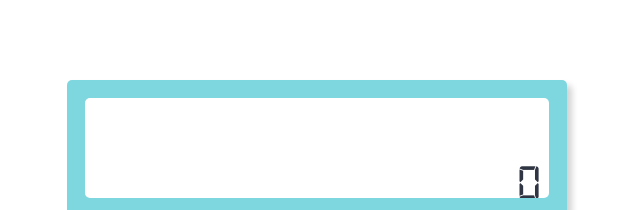
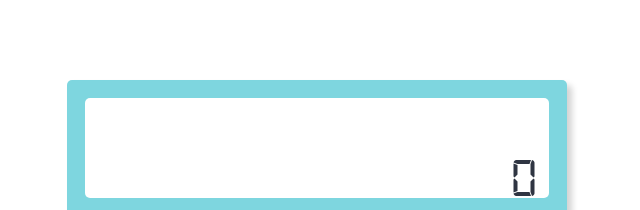
Before and after one commit to adjimuhamadzidan20/kalkulator-sederhana, a plain HTML site: page index.html in a window 1280 px wide. Shown: the top 210 px of the page, 323-963 px from the left. Drawn offline with Linux system fonts and the light colour scheme.

Commit message:
modify source code
modify source code

```diff
--- a/style.css
+++ b/style.css
@@ -24,7 +24,7 @@
 .container .output-number {
     background-color: white;
     height: 100px;
-    font-size: 50px;
+    font-size: 55px;
     margin: auto;
     position: relative;
     overflow-y: hidden;
@@ -36,8 +36,8 @@
 
 .container .output-number span {
     position: absolute;
-    bottom: 8px;
-    right: 8px;
+    bottom: 12px;
+    right: 12px;
     /* background-color: aqua; */
 }
 
```
